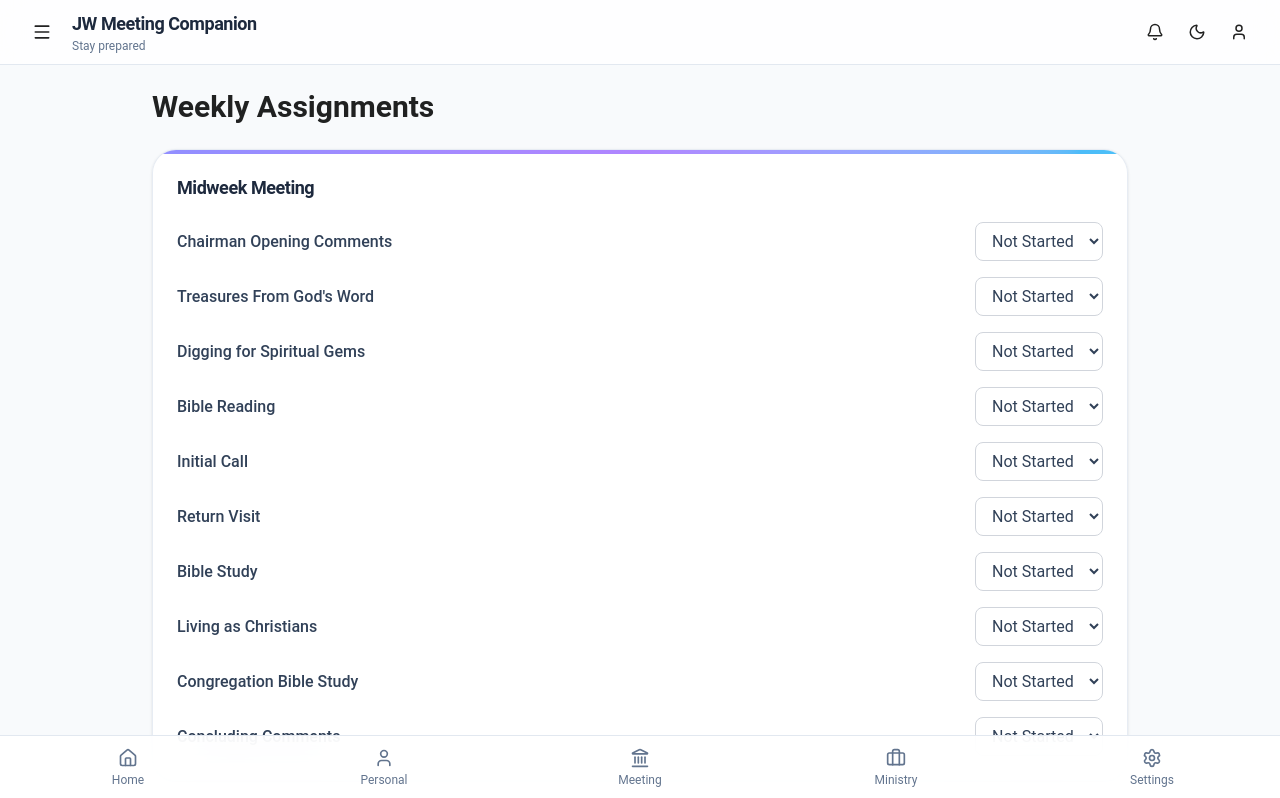
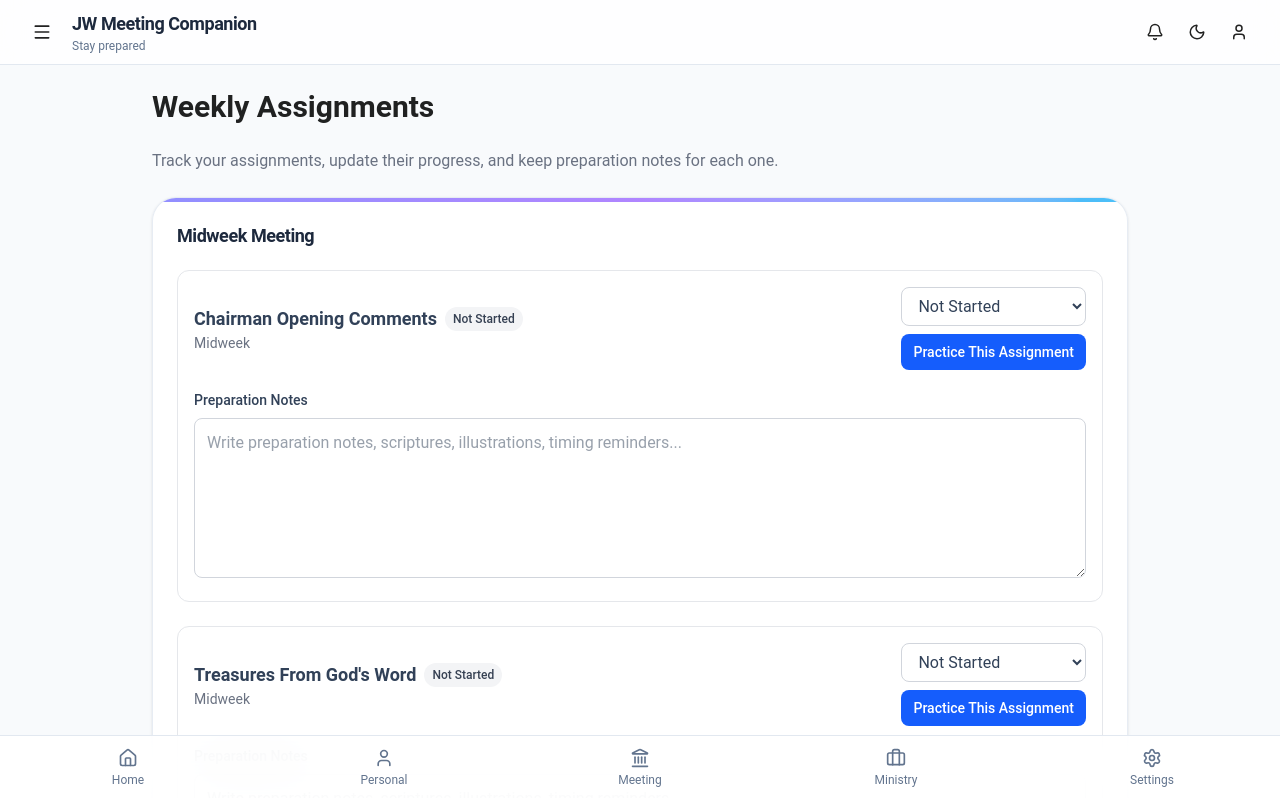
Before and after one commit to kadamsandesh28-star/jw-meeting-companion, a React (Vite) app: page /assignments in a window 1280 px wide. Shown: the top 798 px of the page. Built offline with nearby package versions, Linux system fonts and the light colour scheme.

Commit message:
feat(assignments): add practice workspace and status badges

```diff
--- a/src/pages/assignments/Assignments.tsx
+++ b/src/pages/assignments/Assignments.tsx
@@ -1,3 +1,4 @@
+import { useEffect, useMemo, useState } from "react";
 import Card from "../../components/ui/Card";
 import {
   type PlannerAssignment,
@@ -5,8 +6,34 @@
 } from "../../services/plannerService";
 import { usePlanner } from "../../contexts/PlannerContext";
 
+const NOTES_KEY = "jwMeetingCompanion.assignmentNotes";
+
 export default function Assignments() {
   const { planner, changeStatus } = usePlanner();
+
+  const [notes, setNotes] = useState<Record<string, string>>({});
+  const [activeAssignmentId, setActiveAssignmentId] =
+  useState<string | null>(null);
+
+const activeAssignment = useMemo(
+  () =>
+    planner.find(
+      (assignment) => assignment.id === activeAssignmentId
+    ) ?? null,
+  [planner, activeAssignmentId]
+);
+
+  useEffect(() => {
+    const saved = localStorage.getItem(NOTES_KEY);
+
+    if (saved) {
+      setNotes(JSON.parse(saved));
+    }
+  }, []);
+
+  useEffect(() => {
+    localStorage.setItem(NOTES_KEY, JSON.stringify(notes));
+  }, [notes]);
 
   const midweek = planner.filter(
     (item) => item.meeting === "Midweek"
@@ -16,6 +43,28 @@
     (item) => item.meeting === "Weekend"
   );
 
+  function updateNote(id: string, value: string) {
+    setNotes((previous) => ({
+      ...previous,
+      [id]: value,
+    }));
+  }
+function practiceAssignment(id: string) {
+  setActiveAssignmentId(id);
+}
+
+function getStatusBadgeColor(status: PlannerStatus) {
+  switch (status) {
+    case "Ready":
+      return "bg-green-100 text-green-700 dark:bg-green-900/40 dark:text-green-300";
+
+    case "In Progress":
+      return "bg-amber-100 text-amber-700 dark:bg-amber-900/40 dark:text-amber-300";
+
+    default:
+      return "bg-gray-100 text-gray-700 dark:bg-gray-800 dark:text-gray-300";
+  }
+}
   function renderSection(
     title: string,
     assignments: PlannerAssignment[]
@@ -27,16 +76,40 @@
             No assignments available.
           </p>
         ) : (
-          <div className="space-y-4">
+          <div className="space-y-6">
             {assignments.map((item) => (
               <div
                 key={item.id}
-                className="flex items-center justify-between"
+                className="rounded-xl border border-gray-200 p-4 dark:border-gray-700"
               >
-                <span className="font-medium">
+                <div className="flex flex-col gap-4 md:flex-row md:items-center md:justify-between">
+  <div>
+    <div className="flex flex-wrap items-center gap-2">
+      <h3 className="text-lg font-semibold">
         {item.title}
+      </h3>
+
+      <span
+        className={`rounded-full px-2 py-1 text-xs font-medium ${getStatusBadgeColor(
+          item.status
+        )}`}
+      >
+        {item.status}
       </span>
 
+      {item.status === "Ready" && (
+        <span className="rounded-full bg-green-600 px-2 py-1 text-xs font-semibold text-white">
+          ✓ Ready to Present
+        </span>
+      )}
+    </div>
+
+    <p className="text-sm text-gray-500">
+      {item.meeting}
+    </p>
+  </div>
+
+  <div className="flex flex-col gap-2">
     <select
       value={item.status}
       onChange={(e) =>
@@ -47,16 +120,35 @@
       }
       className="rounded-lg border border-gray-300 px-3 py-2 dark:border-gray-600 dark:bg-gray-800"
     >
-                  <option value="Not Started">
-                    Not Started
-                  </option>
-                  <option value="In Progress">
-                    In Progress
-                  </option>
-                  <option value="Ready">
-                    Ready
-                  </option>
+      <option value="Not Started">Not Started</option>
+      <option value="In Progress">In Progress</option>
+      <option value="Ready">Ready</option>
     </select>
+
+    <button
+      type="button"
+      onClick={() => practiceAssignment(item.id)}
+      className="rounded-lg bg-blue-600 px-3 py-2 text-sm font-medium text-white hover:bg-blue-700"
+    >
+      Practice This Assignment
+    </button>
+  </div>
+</div>
+
+                <div className="mt-5">
+                  <label className="mb-2 block text-sm font-medium">
+                    Preparation Notes
+                  </label>
+
+                  <textarea
+                    value={notes[item.id] ?? ""}
+                    onChange={(e) =>
+                      updateNote(item.id, e.target.value)
+                    }
+                    placeholder="Write preparation notes, scriptures, illustrations, timing reminders..."
+                    className="min-h-[160px] w-full rounded-lg border border-gray-300 p-3 dark:border-gray-600 dark:bg-gray-800"
+                  />
+                </div>
               </div>
             ))}
           </div>
@@ -71,7 +163,24 @@
         Weekly Assignments
       </h1>
 
+      <p className="text-gray-500 dark:text-gray-400">
+        Track your assignments, update their progress, and keep preparation
+        notes for each one.
+      </p>
+
       {renderSection("Midweek Meeting", midweek)}
+
+{activeAssignment && (
+  <Card title="Currently Practicing">
+    <p className="text-lg font-semibold">
+      {activeAssignment.title}
+    </p>
+
+    <p className="text-gray-500">
+      {activeAssignment.meeting}
+    </p>
+  </Card>
+)}
 
 {renderSection("Weekend Meeting", weekend)}
     </div>
```
Lines whose indentation alone changed are shown as unchanged.
